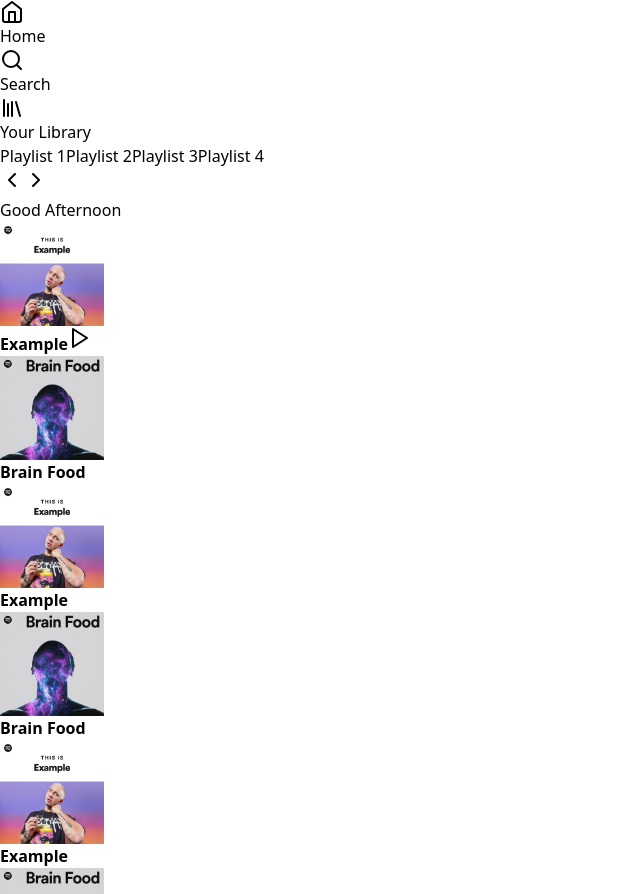
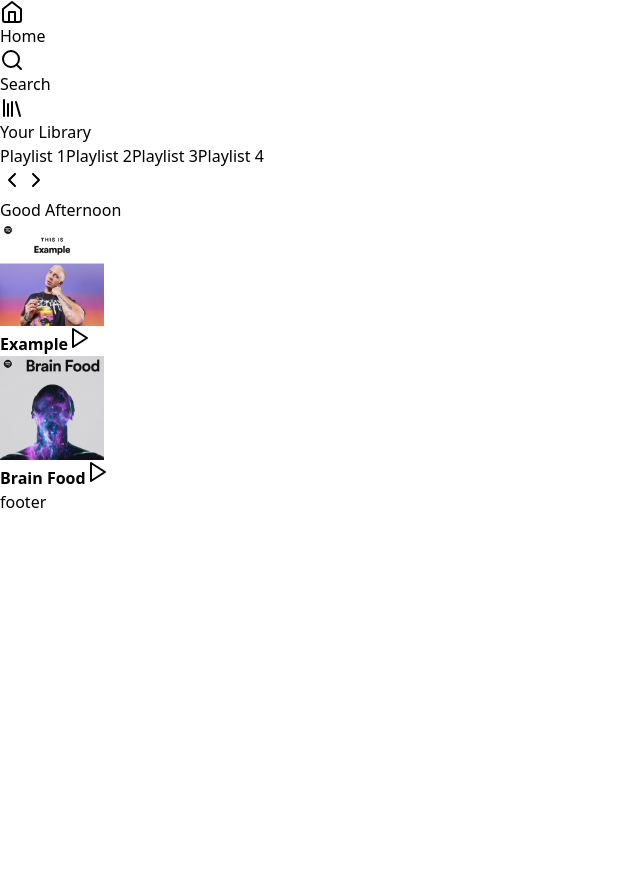
Before and after one commit to vagnermaltauro/clone-spotify-with-tailwind, a Next.js app: page / in a window 1280 px wide. Shown: the top 894 px of the page, without its empty margins (0-640 px from the left). After the commit the page ends 800 px from the top, so only its background shows below. Built offline with nearby package versions, Linux system fonts and the light colour scheme.

Commit message:
refactor(page.tsx): replace repeated album code with AlbumButton component to improve code reusability and readability feat(page.tsx): add albumImages array to dynamically render AlbumButton components

```diff
--- a/src/app/page.tsx
+++ b/src/app/page.tsx
@@ -1,9 +1,21 @@
-/* eslint-disable react/button-has-type */
 import React from 'react';
 import {
-  Home as HomeIcon, Search, Library, ChevronLeft, ChevronRight, Play,
+  Home as HomeIcon, Search, Library, ChevronLeft, ChevronRight,
 } from 'lucide-react';
-import Image from 'next/image';
+import AlbumButton from 'components/AlbumButton';
+
+const albumImages = [
+  {
+    src: '/images/album-2.jpg',
+    title: 'Example',
+    id: 1,
+  },
+  {
+    src: '/images/album.jpeg',
+    title: 'Brain Food',
+    id: 2,
+  },
+];
 
 export default function Home() {
   return (
@@ -55,33 +67,12 @@ export default function Home() {
           <h1 className="font-semibold text-3xl mt-10">Good Afternoon</h1>
 
           <div className="grid grid-cols-3 gap-4 mt-4">
-            <a href="/" className="bg-white/10 rounded overflow-hidden flex items-center gap-4 hover:bg-white/20 transition-colors">
-              <Image src="/images/album-2.jpg" width={104} height={104} alt="Album image" />
-              <strong>Example</strong>
-              <button className="p-2 rounded-full bg-green-400">
-                <Play />
-              </button>
-            </a>
-            <a href="/" className="bg-white/10 rounded overflow-hidden flex items-center gap-4 hover:bg-white/20 transition-colors">
-              <Image src="/images/album.jpeg" width={104} height={104} alt="Album image" />
-              <strong>Brain Food</strong>
-            </a>
-            <a href="/" className="bg-white/10 rounded overflow-hidden flex items-center gap-4 hover:bg-white/20 transition-colors">
-              <Image src="/images/album-2.jpg" width={104} height={104} alt="Album image" />
-              <strong>Example</strong>
-            </a>
-            <a href="/" className="bg-white/10 rounded overflow-hidden flex items-center gap-4 hover:bg-white/20 transition-colors">
-              <Image src="/images/album.jpeg" width={104} height={104} alt="Album image" />
-              <strong>Brain Food</strong>
-            </a>
-            <a href="/" className="bg-white/10 rounded overflow-hidden flex items-center gap-4 hover:bg-white/20 transition-colors">
-              <Image src="/images/album-2.jpg" width={104} height={104} alt="Album image" />
-              <strong>Example</strong>
-            </a>
-            <a href="/" className="bg-white/10 rounded overflow-hidden flex items-center gap-4 hover:bg-white/20 transition-colors">
-              <Image src="/images/album.jpeg" width={104} height={104} alt="Album image" />
-              <strong>Brain Food</strong>
-            </a>
+            {albumImages.map((index) => (
+              <AlbumButton
+                imageSrc={index.src}
+                titleAlbum={index.title}
+              />
+            ))}
           </div>
         </main>
       </div>
```
